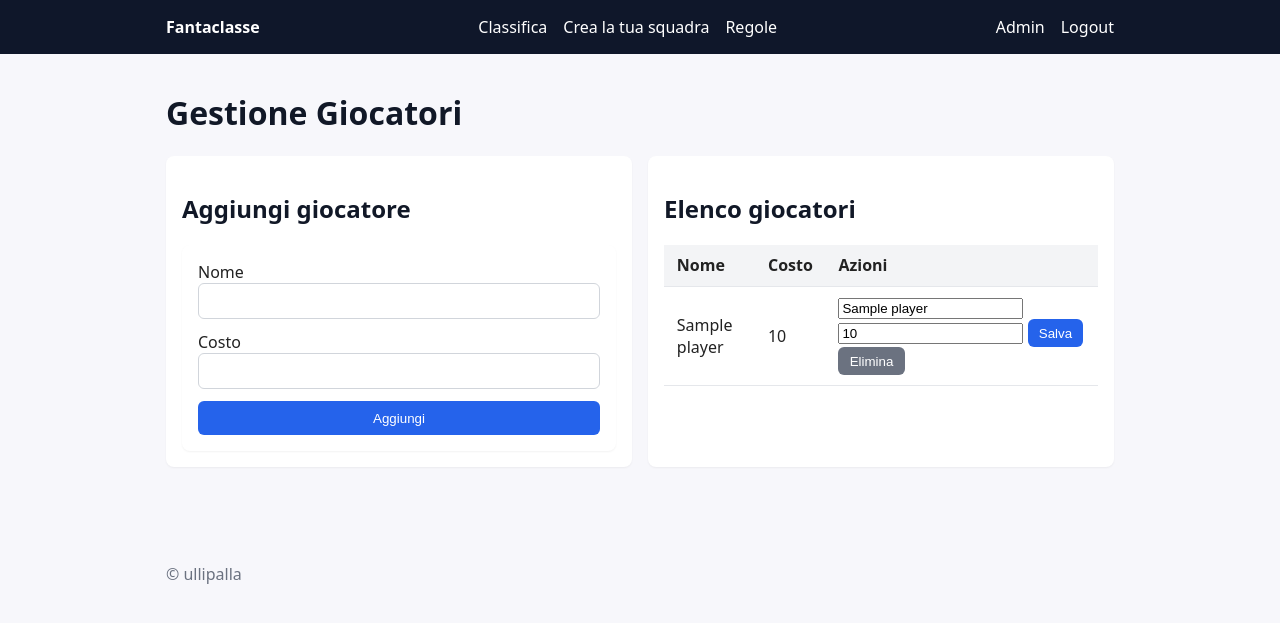
After one commit to UlliPalla/fantacalsse, a Flask app: page /admin/giocatori in a window 1280 px wide. The commit adds this page. Shown: the top 623 px of the page. Run offline with Flask 3, Linux system fonts and the light colour scheme; a user stored in the database is signed in; tables that the repository leaves empty hold one stand-in row (values such as "Sample post").

```diff
--- a/app.py
+++ b/app.py
@@ -46,6 +46,22 @@ class TeamPlayer(db.Model):
     player = db.relationship('Player')
 
     __table_args__ = (db.UniqueConstraint('team_id', 'player_id', name='uix_team_player'),)
+
+
+class TeamBonusAssignment(db.Model):
+    id = db.Column(db.Integer, primary_key=True)
+    team_id = db.Column(db.Integer, db.ForeignKey('team.id'), nullable=False)
+    player_id = db.Column(db.Integer, db.ForeignKey('player.id'), nullable=False)
+    bonus_key = db.Column(db.String(10), nullable=False)
+    created_at = db.Column(db.DateTime, default=datetime.utcnow)
+
+    team = db.relationship('Team', backref=db.backref('bonus_assignments', cascade='all, delete-orphan'))
+    player = db.relationship('Player')
+
+    __table_args__ = (
+        db.UniqueConstraint('team_id', 'bonus_key', name='uix_team_bonus_key'),
+        db.UniqueConstraint('team_id', 'player_id', name='uix_team_bonus_per_player'),
+    )
 
 
 class RuleConfig(db.Model):
@@ -100,12 +116,21 @@ def get_rule_config():
     if not rule:
         default = {
             "budget": 100,
+            "max_players": 6,
             "points": {
                 "goal": 5,
                 "assist": 3,
                 "clean_sheet": 4
             },
-            "rules_text": "Punteggi base: goal=5, assist=3, porta inviolata=4. Budget iniziale: 100."
+            "bonuses": {
+                "b1": {"label": "B1", "multiplier": 1.1},
+                "b2": {"label": "B2", "multiplier": 1.1},
+                "b3": {"label": "B3", "multiplier": 1.1},
+                "b4": {"label": "B4", "multiplier": 1.1},
+                "b5": {"label": "B5", "multiplier": 1.1},
+                "b6": {"label": "B6", "multiplier": 1.1}
+            },
+            "rules_text": "Punteggi base: goal=5, assist=3, porta inviolata=4. Budget iniziale: 100. Max giocatori: 6."
         }
         rule = RuleConfig(json_data=json.dumps(default, ensure_ascii=False))
         db.session.add(rule)
@@ -137,13 +162,23 @@ def ensure_team_for_user(user):
 
 def calculate_user_points(user):
     ensure_team_for_user(user)
-    team_player_ids = [tp.player_id for tp in user.team.team_players]
-    if not team_player_ids:
-        return 0
-    total = db.session.query(db.func.coalesce(db.func.sum(PlayerPerformance.points), 0)).filter(
-        PlayerPerformance.player_id.in_(team_player_ids)
-    ).scalar() or 0
-    return int(total)
+    rules = get_rule_config()
+    bonuses_cfg = rules.get('bonuses', {})
+
+    assignments = TeamBonusAssignment.query.filter_by(team_id=user.team.id).all()
+    player_multiplier = {}
+    for a in assignments:
+        factor = float(bonuses_cfg.get(a.bonus_key, {}).get('multiplier', 1.0))
+        player_multiplier[a.player_id] = player_multiplier.get(a.player_id, 1.0) * factor
+
+    total_points = 0
+    for tp in user.team.team_players:
+        base_points = db.session.query(db.func.coalesce(db.func.sum(PlayerPerformance.points), 0)).filter(
+            PlayerPerformance.player_id == tp.player_id
+        ).scalar() or 0
+        factor = player_multiplier.get(tp.player_id, 1.0)
+        total_points += int(round(base_points * factor))
+    return int(total_points)
 
 
 def calculate_team_spent(user):
@@ -283,6 +318,10 @@ def crea_squadra():
     budget = int(rules.get('budget', 100))
     spent = calculate_team_spent(user)
     remaining = budget - spent
+    team_players = [tp.player for tp in user.team.team_players]
+    assignments = TeamBonusAssignment.query.filter_by(team_id=user.team.id).all()
+    current_assignments = {a.bonus_key: a.player_id for a in assignments}
+    bonus_config = rules.get('bonuses', {})
     return render_template(
         'team.html',
         players=players,
@@ -290,7 +329,10 @@ def crea_squadra():
         budget=budget,
         spent=spent,
         remaining=remaining,
-        rules=rules
+        rules=rules,
+        team_players=team_players,
+        current_assignments=current_assignments,
+        bonus_config=bonus_config
     )
 
 
@@ -305,6 +347,10 @@ def acquista(player_id):
         flash('Giocatore già nella tua squadra.', 'info')
         return redirect(url_for('crea_squadra'))
     rules = get_rule_config()
+    max_players = int(rules.get('max_players', 6))
+    if len(user.team.team_players) >= max_players:
+        flash(f'Hai già il numero massimo di {max_players} giocatori.', 'danger')
+        return redirect(url_for('crea_squadra'))
     budget = int(rules.get('budget', 100))
     spent = calculate_team_spent(user)
     if spent + player.cost > budget:
@@ -336,6 +382,33 @@ def vendi(player_id):
 def regole():
     rules = get_rule_config()
     return render_template('rules.html', rules=rules)
+
+
+@app.route('/salva-bonus', methods=['POST'])
+@login_required
+def salva_bonus():
+	user = get_current_user()
+	ensure_team_for_user(user)
+	rules = get_rule_config()
+	bonus_keys = list(rules.get('bonuses', {}).keys())
+	# Remove existing assignments for this team
+	TeamBonusAssignment.query.filter_by(team_id=user.team.id).delete()
+	# Assign new ones if provided
+	for key in bonus_keys:
+		player_id_str = request.form.get(f'bonus_{key}', '').strip()
+		if not player_id_str:
+			continue
+		try:
+			pid = int(player_id_str)
+		except ValueError:
+			continue
+		# Only allow assigning bonuses to players actually in the team
+		in_team = TeamPlayer.query.filter_by(team_id=user.team.id, player_id=pid).first()
+		if in_team:
+			db.session.add(TeamBonusAssignment(team_id=user.team.id, player_id=pid, bonus_key=key))
+	db.session.commit()
+	flash('Bonus della squadra aggiornati.', 'success')
+	return redirect(url_for('crea_squadra'))
 
 
 @app.route('/admin')
@@ -406,6 +479,92 @@ def admin_assegna_punti():
     return render_template('admin_award.html', players=players, point_keys=point_keys, rules=rules)
 
 
+@app.route('/admin/giocatori', methods=['GET', 'POST'])
+@admin_required
+def admin_giocatori():
+	if request.method == 'POST':
+		name = request.form.get('name', '').strip()
+		cost = request.form.get('cost', '0').strip()
+		try:
+			cost_val = int(cost)
+		except Exception:
+			flash('Costo non valido.', 'danger')
+			return redirect(url_for('admin_giocatori'))
+		if not name:
+			flash('Nome richiesto.', 'warning')
+			return redirect(url_for('admin_giocatori'))
+		if Player.query.filter_by(name=name).first():
+			flash('Esiste già un giocatore con questo nome.', 'danger')
+			return redirect(url_for('admin_giocatori'))
+		p = Player(name=name, cost=cost_val)
+		db.session.add(p)
+		db.session.commit()
+		flash('Giocatore aggiunto.', 'success')
+		return redirect(url_for('admin_giocatori'))
+	players = Player.query.order_by(Player.name.asc()).all()
+	return render_template('admin_players.html', players=players)
+
+
+@app.route('/admin/giocatori/<int:player_id>/modifica', methods=['POST'])
+@admin_required
+def admin_modifica_giocatore(player_id):
+	p = Player.query.get_or_404(player_id)
+	name = request.form.get('name', '').strip()
+	cost = request.form.get('cost', '0').strip()
+	try:
+		cost_val = int(cost)
+	except Exception:
+		flash('Costo non valido.', 'danger')
+		return redirect(url_for('admin_giocatori'))
+	if not name:
+		flash('Nome richiesto.', 'warning')
+		return redirect(url_for('admin_giocatori'))
+	if name != p.name and Player.query.filter_by(name=name).first():
+		flash('Esiste già un giocatore con questo nome.', 'danger')
+		return redirect(url_for('admin_giocatori'))
+	p.name = name
+	p.cost = cost_val
+	db.session.commit()
+	flash('Giocatore aggiornato.', 'success')
+	return redirect(url_for('admin_giocatori'))
+
+
+@app.route('/admin/giocatori/<int:player_id>/elimina', methods=['POST'])
+@admin_required
+def admin_elimina_giocatore(player_id):
+	p = Player.query.get_or_404(player_id)
+	# Remove from teams and bonus assignments via cascade rules
+	db.session.delete(p)
+	db.session.commit()
+	flash('Giocatore eliminato.', 'info')
+	return redirect(url_for('admin_giocatori'))
+
+
+@app.route('/admin/bonus', methods=['GET', 'POST'])
+@admin_required
+def admin_bonus_config():
+	rules = get_rule_config()
+	bonuses = rules.get('bonuses', {})
+	if request.method == 'POST':
+		# Expect fields: for each key b1..b6 -> label_bX, multiplier_bX
+		new_bonuses = {}
+		for key in ['b1','b2','b3','b4','b5','b6']:
+			label = request.form.get(f'label_{key}', bonuses.get(key, {}).get('label', key)).strip()
+			mult = request.form.get(f'multiplier_{key}', str(bonuses.get(key, {}).get('multiplier', 1.0))).strip()
+			try:
+				mult_val = float(mult)
+			except Exception:
+				flash(f'Moltiplicatore non valido per {key}.', 'danger')
+				return render_template('admin_bonus.html', bonuses=bonuses)
+			new_bonuses[key] = {"label": label or key, "multiplier": mult_val}
+		# Save back to rules
+		rules['bonuses'] = new_bonuses
+		set_rule_config(rules)
+		flash('Bonus aggiornati.', 'success')
+		return redirect(url_for('admin_bonus_config'))
+	return render_template('admin_bonus.html', bonuses=bonuses)
+
+
 if __name__ == '__main__':
     # For local development
     port = int(os.environ.get('PORT', 5000))
--- /dev/null
+++ b/templates/admin_players.html
@@ -0,0 +1,48 @@
+{% extends 'base.html' %}
+{% block content %}
+<h1>Gestione Giocatori</h1>
+<div class="grid two-cols">
+    <section class="card">
+        <h2>Aggiungi giocatore</h2>
+        <form method="post" action="{{ url_for('admin_giocatori') }}" class="form-card">
+            <label>Nome
+                <input type="text" name="name" required>
+            </label>
+            <label>Costo
+                <input type="number" name="cost" min="0" required>
+            </label>
+            <button type="submit">Aggiungi</button>
+        </form>
+    </section>
+    <section class="card">
+        <h2>Elenco giocatori</h2>
+        <table class="table">
+            <thead>
+                <tr>
+                    <th>Nome</th>
+                    <th>Costo</th>
+                    <th>Azioni</th>
+                </tr>
+            </thead>
+            <tbody>
+                {% for p in players %}
+                <tr>
+                    <td>{{ p.name }}</td>
+                    <td>{{ p.cost }}</td>
+                    <td>
+                        <form method="post" action="{{ url_for('admin_modifica_giocatore', player_id=p.id) }}" style="display:inline-block">
+                            <input type="text" name="name" value="{{ p.name }}" required>
+                            <input type="number" name="cost" min="0" value="{{ p.cost }}" required>
+                            <button type="submit" class="btn">Salva</button>
+                        </form>
+                        <form method="post" action="{{ url_for('admin_elimina_giocatore', player_id=p.id) }}" style="display:inline-block" onsubmit="return confirm('Eliminare {{ p.name }}?')">
+                            <button type="submit" class="btn secondary">Elimina</button>
+                        </form>
+                    </td>
+                </tr>
+                {% endfor %}
+            </tbody>
+        </table>
+    </section>
+</div>
+{% endblock %}
--- a/templates/base.html
+++ b/templates/base.html
@@ -47,7 +47,7 @@
 
     <footer class="footer">
         <div class="container">
-            <p>© {{ datetime.utcnow().year if datetime else '' }} Fantaclasse</p>
+            <p>© ullipalla</p>
         </div>
     </footer>
 </body>
```
Also changed, not shown: templates/admin.html (+12 -0 lines), templates/admin_bonus.html (added, +21 -0 lines), templates/team.html (+19 -0 lines), instance/fantaclasse.db (added).
